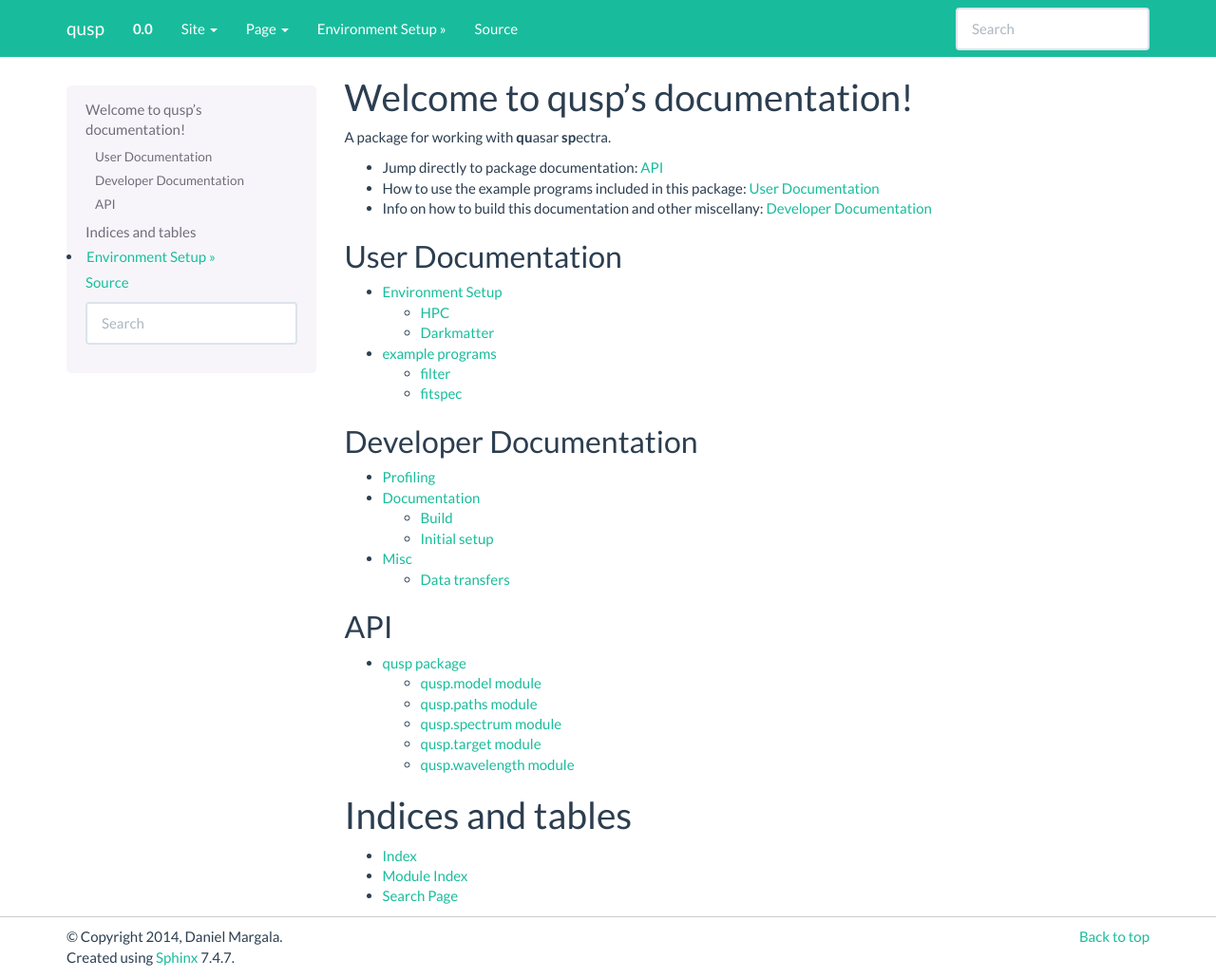
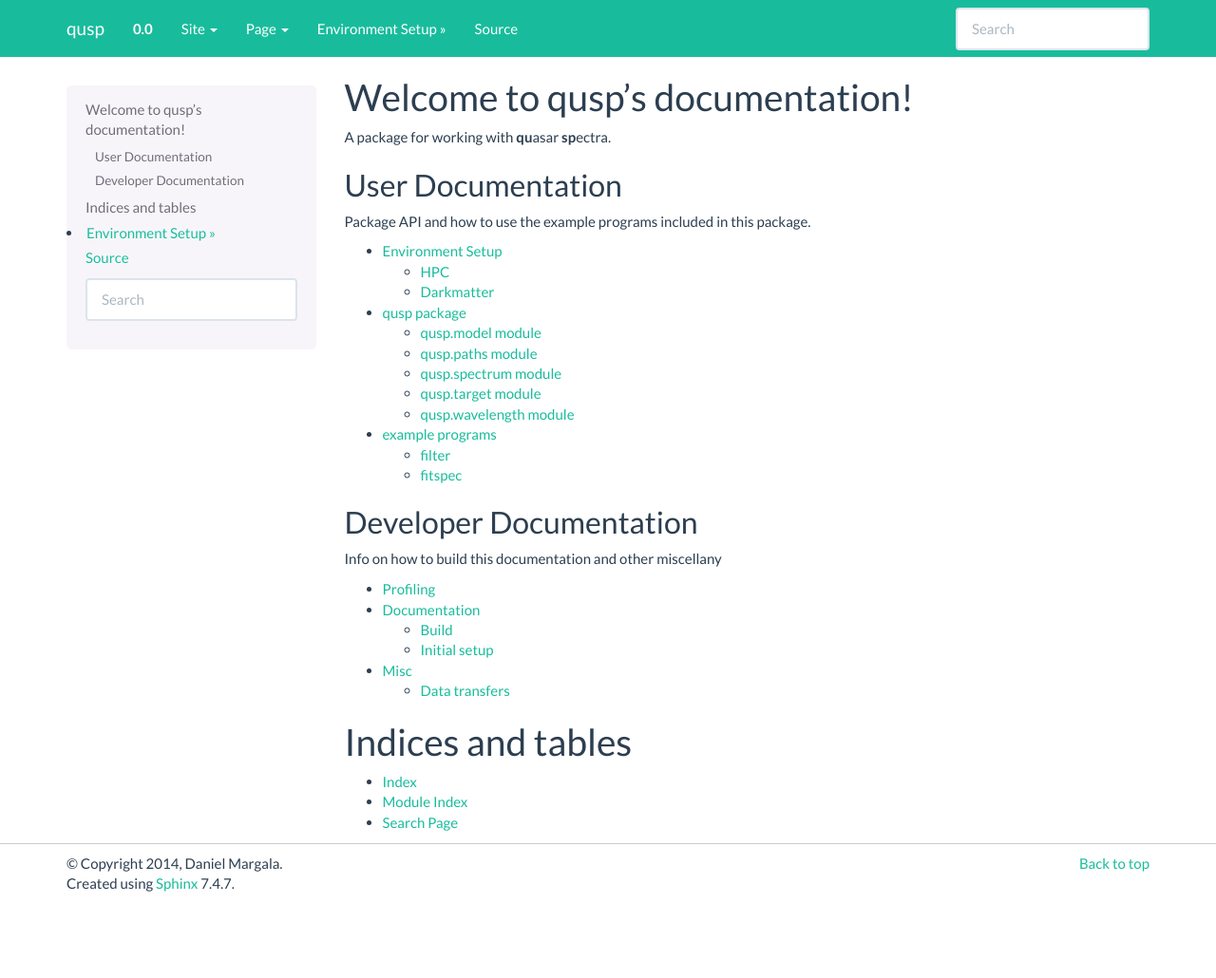
Before and after one commit to dmargala/qusp, a Sphinx documentation site: the page built from docs/index.rst, in a window 1280 px wide and 1030 px high. Shown: the whole window at 95% size. Built offline with Sphinx 7.4.7, drawn with Linux system fonts in a browser that asks for light colours.

Commit message:
update doc index page

```diff
--- a/docs/index.rst
+++ b/docs/index.rst
@@ -3,26 +3,22 @@ Welcome to qusp's documentation!
 
 A package for working with **qu**\ asar **sp**\ ectra.
 
-
-* Jump directly to package documentation: :ref:`api-docs`
-* How to use the example programs included in this package: :ref:`site-docs`
-* Info on how to build this documentation and other miscellany: :ref:`dev-docs`
-
-.. _site-docs:
-
 User Documentation
 ------------------
+
+Package API and how to use the example programs included in this package.
 
 .. toctree::
     :maxdepth: 2
 
     user
+    src/qusp
     src/examples/programs
-
-.. _dev-docs:
 
 Developer Documentation
 -----------------------
+
+Info on how to build this documentation and other miscellany
 
 .. toctree::
     :maxdepth: 2
@@ -31,15 +27,6 @@ Developer Documentation
     docs
     misc
 
-.. _api-docs:
-
-API
----
-
-.. toctree::
-   :maxdepth: 2
-
-   src/qusp
 
 Indices and tables
 ==================
--- a/docs/src/examples/fitspec.rst
+++ b/docs/src/examples/fitspec.rst
@@ -12,4 +12,4 @@ A progam for performing simultaneous least squares fits of BOSS quasar spectra t
 ----------------------
 
 .. command-output:: python examples/fitspec.py --help
-    :cwd: ../../..
+	:cwd: ../../..
```
